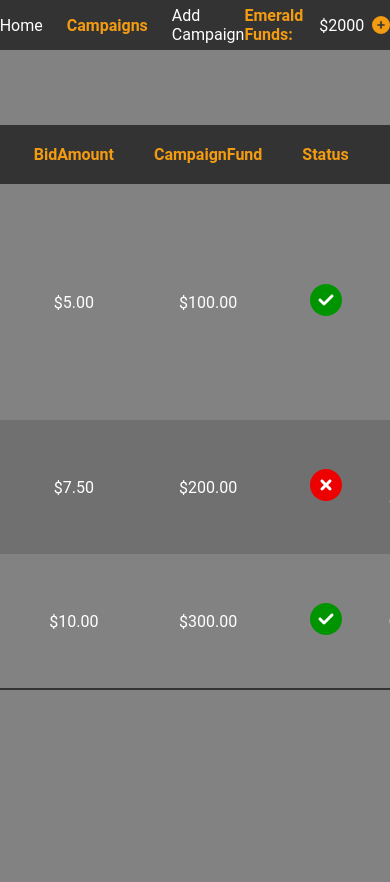
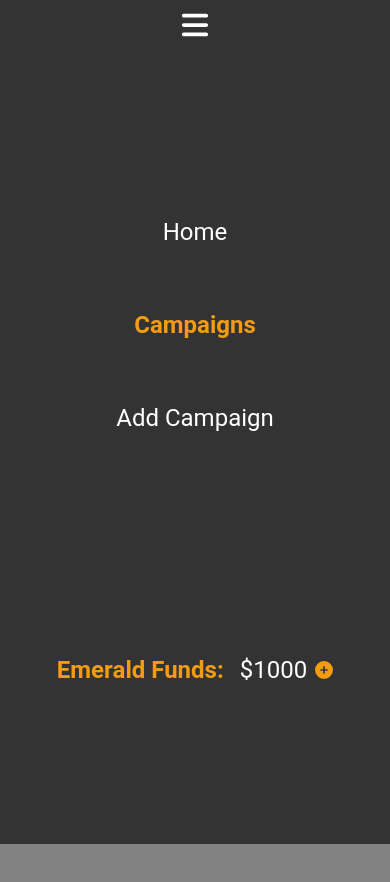
Before and after one commit to dziwuj/futurum, a React (Vite) app: page /campaigns in a window 390 px wide. Both pictures are taken after a click on the button "Menu". Shown: the top 882 px of the page. Built offline with nearby package versions, Linux system fonts and the light colour scheme.

Commit message:
added burger nav for mobile and small responsiveness fixes

```diff
--- a/src/components/Header.tsx
+++ b/src/components/Header.tsx
@@ -1,8 +1,9 @@
-import { type FC } from 'react'
+import { useState, type FC } from 'react'
 import { Link, useLocation } from 'react-router'
 import { useStore } from '@/store/Root.store'
 import { Icon } from '@/components/Icon'
 import PlusIcon from '@/assets/circle-plus-solid.svg'
+import Burger from '@/assets/bars-solid.svg'
 import '@/styles/Header.scss'
 
 const Header: FC = () => {
@@ -11,17 +12,40 @@ const Header: FC = () => {
         location.pathname === path ? 'active' : ''
 
     const { emeraldFunds, setEmeraldFunds } = useStore()
+    const [showNav, setShowNav] = useState<boolean>(false)
 
     return (
-        <header>
+        <header className={showNav ? 'nav-open' : ''}>
+            <div className="burger-container">
+                <button
+                    type="button"
+                    className="burger-button"
+                    title="Menu"
+                    onClick={() => setShowNav(!showNav)}
+                >
+                    <Icon title="Navigaion" src={Burger} size={30} />
+                </button>
+            </div>
             <nav>
-                <Link to="/" className={isActive('/')}>
+                <Link
+                    to="/"
+                    className={isActive('/')}
+                    onClick={() => setShowNav(false)}
+                >
                     Home
                 </Link>
-                <Link to="/campaigns" className={isActive('/campaigns')}>
+                <Link
+                    to="/campaigns"
+                    className={isActive('/campaigns')}
+                    onClick={() => setShowNav(false)}
+                >
                     Campaigns
                 </Link>
-                <Link to="/addCampaign" className={isActive('/addCampaign')}>
+                <Link
+                    to="/addCampaign"
+                    className={isActive('/addCampaign')}
+                    onClick={() => setShowNav(false)}
+                >
                     Add Campaign
                 </Link>
             </nav>
--- a/src/styles/CampaignList.scss
+++ b/src/styles/CampaignList.scss
@@ -3,12 +3,12 @@
     border-collapse: collapse;
 
     &-container {
-        display: flex;
+        display: block;
         margin: 0 auto;
         width: 100%;
-        overflow-x: auto;
         justify-content: center;
         border-bottom: 2px solid #333;
+        overflow-x: auto;
     }
 
     th,
--- a/src/styles/Header.scss
+++ b/src/styles/Header.scss
@@ -1,7 +1,7 @@
 header {
     position: fixed;
     top: 0;
-    width: 100%;
+    width: 100vw;
     display: flex;
     height: 50px;
     justify-content: center;
@@ -9,6 +9,18 @@ header {
     padding: 10px 20px;
     background-color: #333;
     color: #fff;
+    transition: height 0.5s ease-in;
+
+    button {
+        all: unset;
+        cursor: pointer;
+    }
+
+    .burger-container {
+        display: none;
+        position: absolute;
+        top: 10px;
+    }
 
     nav {
         display: flex;
@@ -16,12 +28,14 @@ header {
         justify-content: space-evenly;
         align-items: center;
         width: 80%;
+        transition: all 0.5s ease-in-out;
+        transition-delay: 0.5s;
 
         a {
             text-decoration: none;
             color: #fff;
             font-size: 1rem;
-            transition: color 0.3s ease;
+            transition: color 0.3s ease-in;
 
             &:hover {
                 color: #f39c12;
@@ -53,4 +67,57 @@ header {
             align-items: center;
         }
     }
+
+    @media (max-width: 1080px) {
+        flex-direction: column;
+        justify-content: space-evenly;
+        align-self: center;
+
+        .burger-container {
+            display: block;
+        }
+
+        .emerald-funds,
+        nav {
+            display: none;
+        }
+
+        &.nav-open {
+            height: 100%;
+
+            nav {
+                justify-content: space-evenly;
+                flex-direction: column;
+                gap: 0.5rem;
+                width: 100%;
+                height: 40%;
+                display: flex;
+
+                a {
+                    font-size: 24px;
+                }
+            }
+
+            .emerald-funds {
+                opacity: 1;
+                width: 100%;
+                justify-content: center;
+                margin-top: 1rem;
+                font-size: 24px;
+                display: flex;
+
+                &-title {
+                    margin-right: 0.5rem;
+                    width: fit-content;
+                }
+
+                button {
+                    all: unset;
+                    cursor: pointer;
+                    display: flex;
+                    align-items: center;
+                }
+            }
+        }
+    }
 }
--- a/src/styles/HomeScreen.scss
+++ b/src/styles/HomeScreen.scss
@@ -12,10 +12,11 @@
         color: white;
     }
 
-    &-header {
+    &-title {
         font-size: 2rem;
         font-weight: bold;
         margin-bottom: 20px;
+        text-align: center;
     }
 
     &-description {
```
Also changed, not shown: src/assets/bars-solid.svg (added).
